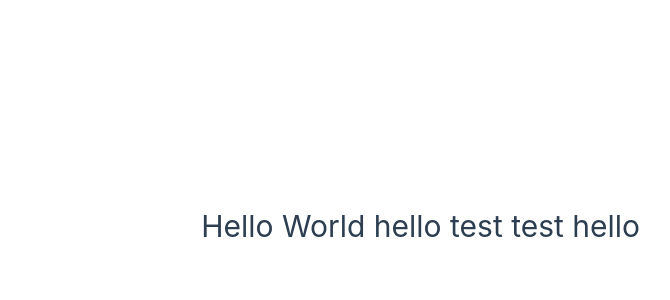
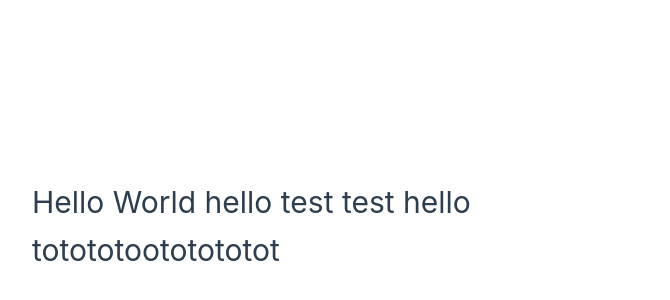
Before and after one commit to Sherlocksuper/Sherlocksuper.github.io, a Vue app: page / in a window 1280 px wide. Shown: the part 174-474 px from the top of the page, without its empty margins (0-670 px from the left). Built offline with nearby package versions, Linux system fonts and the light colour scheme.

Commit message:
no message

```diff
--- a/src/App.vue
+++ b/src/App.vue
@@ -2,7 +2,7 @@
 </script>
 
 <template>
-  <h1>Hello World hello test test hello</h1>
+  <h1>Hello World hello test test hello totototoototototot</h1>
 </template>
 
 <style>
```
Also changed, not shown: 3 other files (tests, documents, lock files or other folders).
